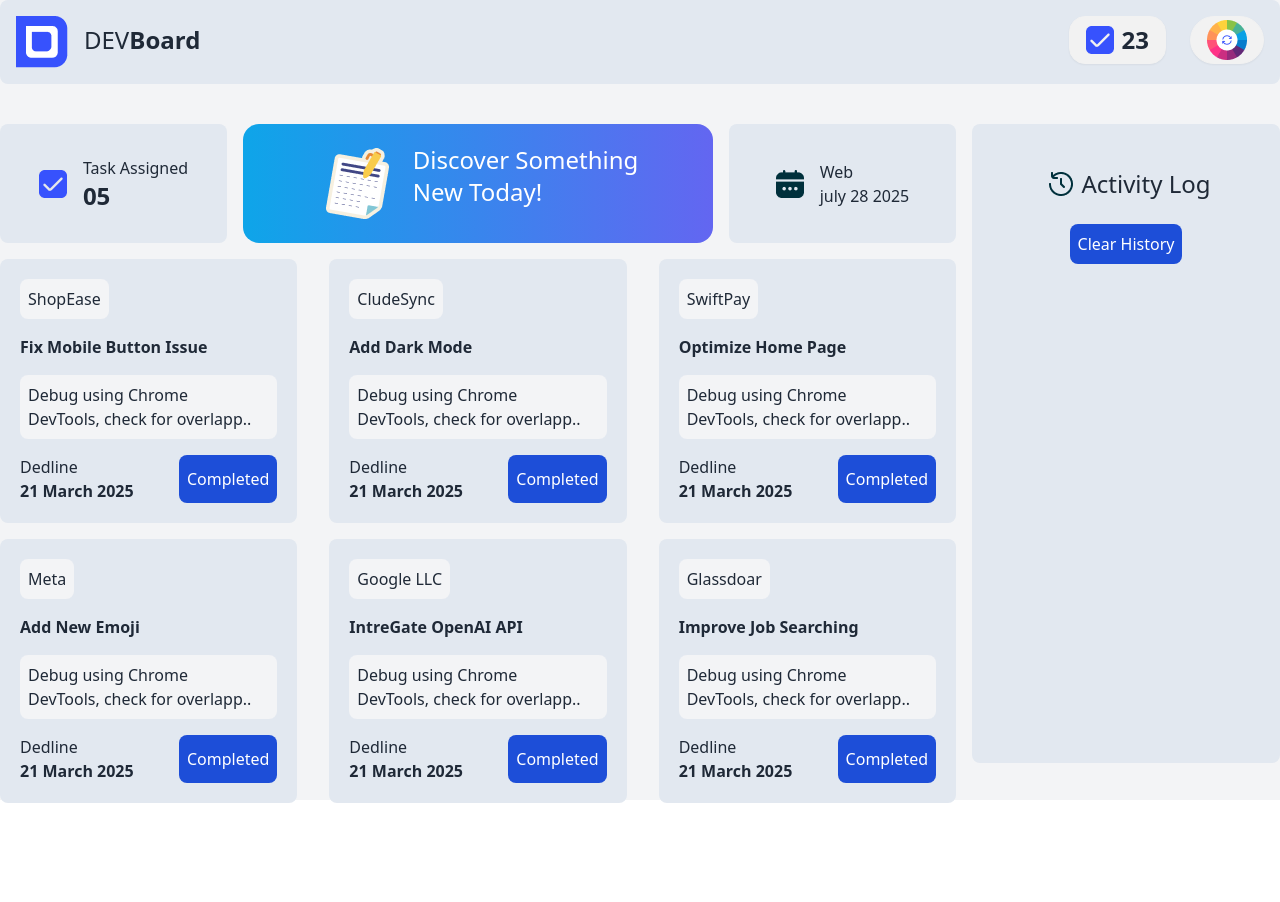
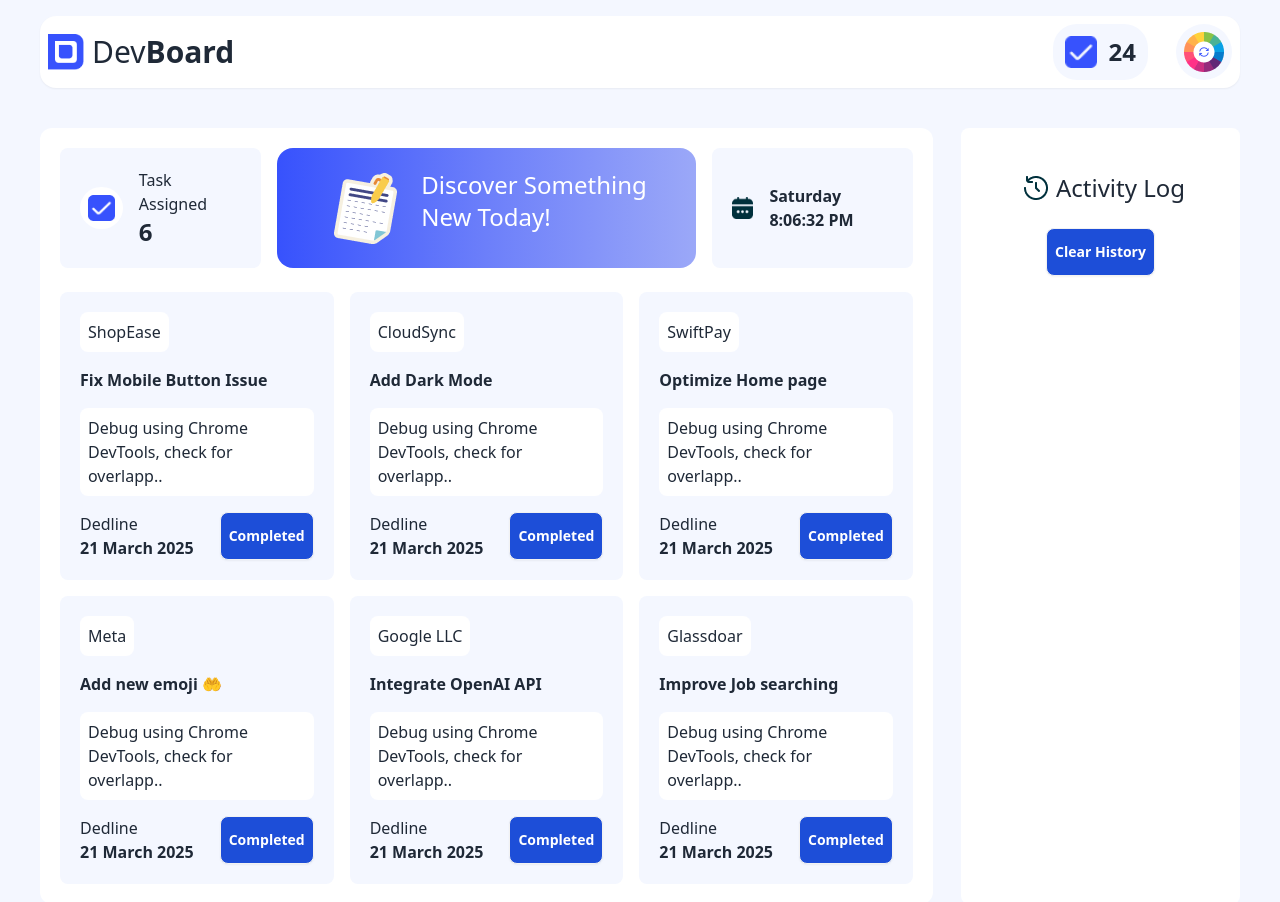
Before and after one commit to sheauly/A5-Dev-Board, a plain HTML site: page index.html in a window 1280 px wide. Before the commit the page ends 803 px from the top, so only its background shows below. Drawn offline with nearby package versions, Linux system fonts and the light colour scheme.

Commit message:
complete the funtionality

```diff
--- a/index.html
+++ b/index.html
@@ -2,50 +2,52 @@
 <html lang="en">
 
 <head>
-    <meta charset="UTF-8" />
-    <meta name="viewport" content="width=device-width, initial-scale=1.0" />
-    <title>A5-Dev</title>
+    <meta charset="UTF-8">
+    <meta name="viewport" content="width=device-width, initial-scale=1.0">
+    <title>DevBoard</title>
     <link href="https://cdn.jsdelivr.net/npm/daisyui@4.12.24/dist/full.min.css" rel="stylesheet" type="text/css" />
     <script src="https://cdn.tailwindcss.com"></script>
 </head>
 
-<body class="bg-slate-100 ">
-    <section class="max-w-screen-xl min-h-screen mx-auto bg-gray-100">
-        <header class=" p-4 bg-slate-200 rounded-lg ">
-            <nav class="flex justify-between">
-                <div class="flex gap-4">
-                    <img src="assets/logo.png" alt="" />
-                    <h4 class="text-2xl my-2">DEV<span class="font-bold">Board</span></h4>
+<body id="body" class="bg-[#F4F7FF] ">
+    <header class="max-w-screen-xl mx-auto px-10 pt-4">
+        <div class="navbar bg-base-100 shadow-sm rounded-2xl">
+            <div class="flex-1 gap-2">
+                <img class="w-9" src="assets/logo.png" alt="">
+                <h1 class="text-3xl">Dev<span class="font-bold">Board</span></h1>
             </div>
-                <div class="flex gap-6">
-                    <button class="btn rounded-2xl">
-                        <img src="assets/checkbox.png" alt="" />
-                        <h3 class="text-2xl font-bold">23</h3>
-                    </button>
-                    <button class="btn rounded-full">
-                        <img src="assets/theme-btn.png" alt="" />
-                    </button>
-
+            <div class="flex-none gap-7">
+                <div class="bg-[#F4F7FF] max-w-24 rounded-3xl">
+                    <div class="flex gap-3 p-3">
+                        <img class="w-8" src="assets/checkbox.png" alt="">
+                        <h1 id="Completed-task" class="text-2xl font-bold">24</h1>
                     </div>
-            </nav>
+                </div>
+                <div class="bg-[#F4F7FF] rounded-full">
+                    <button id="theme-btn" class="p-2 "><img src="assets/theme-btn.png" alt=""></button>
+                </div>
+            </div>
+        </div>
     </header>
-        <section class=" ">
-            <div class="grid grid-cols-4 mt-10 gap-4">
-                <div class="grid col-span-3 gap-4">
+    <main>
+        <section class="max-w-screen-xl mx-auto px-10 mt-5">
+            <div class="grid grid-cols-4 gap-7">
+                <div class="mt-5 col-span-3 gap-4 bg-[#FFFF] p-5 rounded-xl ">
+                    <div class="grid  gap-6">
+                        <section>
                             <div class="grid grid-cols-4 gap-4">
-                        <div id=""
-                            class="flex gap-4 bg-slate-200 rounded-lg justify-center items-center p-5 ">
-                            <div class="bg-gray-200" >
-                                <img id="" src="assets/checkbox.png" alt="" />
+                                <div class="flex gap-4 bg-[#F4F7FF] rounded-lg justify-center items-center p-5 ">
+                                    <div class="bg-[#FFFF] rounded-full">
+                                        <img class="p-2" src="assets/checkbox.png" alt="" />
                                     </div>
                                     <div>
                                         <p>Task Assigned</p>
-                                <h3 id="task-ber" class="text-2xl font-bold">05</h3>
+                                        <h3 id="task-num" class="text-2xl font-bold">6</h3>
                                     </div>
                                 </div>
 
-                        <div
-                            class="grid col-span-2 flex justify-center items-center bg-gradient-to-r from-sky-500 to-indigo-500 text-white p-5 rounded-2xl">
+                                <a href="./blog.html"
+                                    class="grid col-span-2 flex justify-center items-center bg-gradient-to-r from-[#3752FD] via-[#6C7FFA] to-[#9BA8F8] text-white p-5 rounded-2xl">
                                     <div class="flex gap-4">
                                         <div>
                                             <img class="" src="assets/board.png" alt="" />
@@ -54,123 +56,143 @@
                                             <p class="text-2xl">Discover Something <br /> New Today!</p>
                                         </div>
                                     </div>
-                        </div>
+                                </a>
 
-                        <div class="flex bg-slate-200 rounded-lg gap-4 justify-center items-center p-5">
+                                <div class="flex bg-[#F4F7FF] rounded-lg gap-4 justify-center items-center p-5">
                                     <div>
                                         <img src="assets/calender.png" alt="" />
                                     </div>
                                     <div>
-                                <p>Web</p>
-                                <p>july 28 2025</p>
+                                        <p id="real-time" class="font-bold">july 28 2025</p>
                                     </div>
                                 </div>
                             </div>
-                   <div class="mb-6">
-                    <div class="grid grid-cols-3 gap-8 h-[200px]">
-                        <div class="p-5 gap-6 bg-slate-200 rounded-lg">
+                        </section>
+                        <section>
+                            <div class="grid grid-cols-1 lg:grid-cols-3 gap-4">
+                                <!-- cart-1 -->
+                                <div class="p-5 gap-6 bg-[#F4F7FF] rounded-lg">
                                     <div>
-                                <button class=" bg-gray-100 rounded-lg mb-4 p-2">ShopEase</button>
-                                <p class="mb-4 text-1xl font-bold">Fix Mobile Button Issue</p>
-                                <p class="mb-4 bg-gray-100 p-2 rounded-lg">Debug using Chrome <br />DevTools, check for overlapp.. </p>
+                                        <button class=" bg-[#FFFF] rounded-lg mb-4 p-2">ShopEase</button>
+                                        <p id="cart-1" class="mb-4 text-1xl font-bold">Fix Mobile Button Issue</p>
+                                        <p class="mb-4 bg-[#FFFF] p-2 rounded-lg">Debug using Chrome <br />DevTools,
+                                            check for overlapp.. </p>
                                     </div>
                                     <div class="flex justify-between">
                                         <div>
                                             <p>Dedline</p>
                                             <h5 class="font-bold">21 March 2025</h5>
                                         </div>
-                                <button id="button1" class="bg-blue-700 text-white p-2 rounded-lg w-50 ">Completed</button>
+                                        <button id="item-1"
+                                            class="btn bg-blue-700 text-white p-2 rounded-lg w-50">Completed</button>
                                     </div>
                                 </div>
-                        <div class="p-5 gap-6 bg-slate-200 rounded-lg">
+                                <!-- cart-2 -->
+                                <div class="p-5 gap-6 bg-[#F4F7FF] rounded-lg">
                                     <div>
-                                <button class=" bg-gray-100 mb-4 p-2 rounded-lg">CludeSync</button>
-                                <p class="mb-4 text-1xl font-bold">Add Dark Mode</p>
-                                <p class="mb-4 bg-gray-100 p-2 rounded-lg">Debug using Chrome <br />DevTools, check for overlapp.. </p>
-                            </div>
-                            <div class="flex gap-4 justify-between">
-                                <div>
-                                    <p>Dedline</p>
-                                    <h5 class="font-bold">21 March 2025</h5>
-                                </div>
-                                <button id="button2" class="bg-blue-700 text-white p-2 rounded-lg w-50 ">Completed</button>
-                            </div>
-                        </div>
-                        <div class="p-5 gap-6 bg-slate-200 rounded-lg">
-                            <div>
-                                <button class=" bg-gray-100 mb-4 p-2 rounded-lg">SwiftPay</button>
-                                <p class="mb-4 text-1xl font-bold">Optimize Home Page</p>
-                                <p class="mb-4 bg-gray-100 p-2 rounded-lg">Debug using Chrome <br />DevTools, check for overlapp.. </p>
-                            </div>
-                            <div class="flex gap-4 justify-between">
-                                <div>
-                                    <p>Dedline</p>
-                                    <h5 class="font-bold">21 March 2025</h5>
-                                </div>
-                                <button id="button3" class="bg-blue-700 text-white p-2 rounded-lg w-50 ">Completed</button>
-                            </div>
-                        </div>
-                    </div>
-                    <div class="grid grid-cols-3 gap-8 mt-20 h-[200px]">
-                        <div class="p-5 gap-6 bg-slate-200 rounded-lg">
-                            <div>
-                                <button class=" bg-gray-100 mb-4 p-2 rounded-lg">Meta</button>
-                                <p class="mb-4 text-1xl font-bold">Add New Emoji</p>
-                                <p class="mb-4 bg-gray-100 p-2 rounded-lg">Debug using Chrome <br />DevTools, check for overlapp.. </p>
+                                        <button class=" bg-[#FFFF] rounded-lg mb-4 p-2">CloudSync</button>
+                                        <p id="cart-2" class="mb-4 text-1xl font-bold">Add Dark Mode</p>
+                                        <p class="mb-4 bg-[#FFFF] p-2 rounded-lg">Debug using Chrome <br />DevTools,
+                                            check for overlapp.. </p>
                                     </div>
                                     <div class="flex justify-between">
                                         <div>
                                             <p>Dedline</p>
                                             <h5 class="font-bold">21 March 2025</h5>
                                         </div>
-                                <button id="butto4" class="bg-blue-700 text-white p-2 rounded-lg ">Completed</button>
+                                        <button id="item-2"
+                                            class="btn bg-blue-700 text-white p-2 rounded-lg w-50">Completed</button>
                                     </div>
                                 </div>
-                        <div class="p-5 gap-6 bg-slate-200 rounded-lg">
+                                <!-- cart-3 -->
+                                <div class="p-5 gap-6 bg-[#F4F7FF] rounded-lg">
                                     <div>
-                                <button class=" bg-gray-100 mb-4 p-2 rounded-lg">Google LLC</button>
-                                <p class="mb-4 text-1xl font-bold">IntreGate OpenAI API</p>
-                                <p class="mb-4 bg-gray-100 p-2 rounded-lg">Debug using Chrome <br />DevTools, check for overlapp.. </p>
+                                        <button class=" bg-[#FFFF] rounded-lg mb-4 p-2">SwiftPay</button>
+                                        <p id="cart-3" class="mb-4 text-1xl font-bold">Optimize Home page </p>
+                                        <p class="mb-4 bg-[#FFFF] p-2 rounded-lg">Debug using Chrome <br />DevTools,
+                                            check for overlapp.. </p>
                                     </div>
-                            <div class="flex gap-4 justify-between">
+                                    <div class="flex justify-between">
                                         <div>
                                             <p>Dedline</p>
                                             <h5 class="font-bold">21 March 2025</h5>
                                         </div>
-                                <button id="button5" class="bg-blue-700 text-white p-2 rounded-lg w-50 complete-btn">Completed</button>
+                                        <button id="item-3"
+                                            class="btn bg-blue-700 text-white p-2 rounded-lg w-50">Completed</button>
                                     </div>
                                 </div>
-                        <div class="p-5 gap-6 bg-slate-200 rounded-lg">
+                                <!-- cart-4 -->
+                                <div class="p-5 gap-6 bg-[#F4F7FF] rounded-lg">
                                     <div>
-                                <button class=" bg-gray-100 mb-4 rounded-lg p-2">Glassdoar</button>
-                                <p class="mb-4 text-1xl font-bold">Improve Job Searching</p>
-                                <p class="mb-4 bg-gray-100 rounded-lg p-2">Debug using Chrome <br />DevTools, check for overlapp.. </p>
+                                        <button class=" bg-[#FFFF] rounded-lg mb-4 p-2">Meta</button>
+                                        <p id="cart-4" class="mb-4 text-1xl font-bold">Add new emoji 🤲</p>
+                                        <p class="mb-4 bg-[#FFFF] p-2 rounded-lg">Debug using Chrome <br />DevTools,
+                                            check for overlapp.. </p>
                                     </div>
-                            <div class="flex gap-4 justify-between">
+                                    <div class="flex justify-between">
                                         <div>
                                             <p>Dedline</p>
                                             <h5 class="font-bold">21 March 2025</h5>
                                         </div>
-                                <button id="butto6" class="bg-blue-700 text-white p-2 rounded-lg w-50 ">Completed</button>
+                                        <button id="item-4"
+                                            class="btn bg-blue-700 text-white p-2 rounded-lg w-50">Completed</button>
+                                    </div>
+                                </div>
+                                <!-- cart-5 -->
+                                <div class="p-5 gap-6 bg-[#F4F7FF] rounded-lg">
+                                    <div>
+                                        <button class=" bg-[#FFFF] rounded-lg mb-4 p-2">Google LLC</button>
+                                        <p id="cart-5" class="mb-4 text-1xl font-bold">Integrate OpenAI API </p>
+                                        <p class="mb-4 bg-[#FFFF] p-2 rounded-lg">Debug using Chrome <br />DevTools,
+                                            check for overlapp.. </p>
+                                    </div>
+                                    <div class="flex justify-between">
+                                        <div>
+                                            <p>Dedline</p>
+                                            <h5 class="font-bold">21 March 2025</h5>
+                                        </div>
+                                        <button id="item-5"
+                                            class="btn bg-blue-700 text-white p-2 rounded-lg w-50">Completed</button>
+                                    </div>
+                                </div>
+                                <!-- cart-6 -->
+                                <div class="p-5 gap-6 bg-[#F4F7FF] rounded-lg">
+                                    <div>
+                                        <button class=" bg-[#FFFF] rounded-lg mb-4 p-2">Glassdoar</button>
+                                        <p id="cart-6" class="mb-4 text-1xl font-bold">Improve Job searching </p>
+                                        <p class="mb-4 bg-[#FFFF] p-2 rounded-lg">Debug using Chrome <br />DevTools,
+                                            check for overlapp.. </p>
+                                    </div>
+                                    <div class="flex justify-between">
+                                        <div>
+                                            <p>Dedline</p>
+                                            <h5 class="font-bold">21 March 2025</h5>
+                                        </div>
+                                        <button id="item-6"
+                                            class="btn bg-blue-700 text-white p-2 rounded-lg w-50">Completed</button>
                                     </div>
                                 </div>
                             </div>
+                        </section>
                     </div>
                 </div>
                 <!-- activity card -->
-                <div class="bg-slate-200 rounded-lg text-center justify-center items-center p-10 ">
+                <div class="bg-[#FFFF] col-span-1 rounded-lg text-center justify-center items-center p-10 mt-5 ">
                     <div class="flex justify-center items-center mb-5">
                         <img class="p-2" src="assets/activity.png" alt="" />
                         <p class="text-2xl">Activity Log</p>
                     </div>
-                    <button class="bg-blue-700 text-white p-2 rounded-lg w-50">Clear History</button>
+                    <button id="clear-btn" class="bg-blue-700 text-white p-2 rounded-lg w-50 btn ">Clear
+                        History</button>
+                    <div id="cart-cointainer" class="flex flex-col gap-5 mt-7">
+
                     </div>
                 </div>
             </div>
         </section>
-    </section>
-    <script src="utilities/utilities.js"></script>
-<script src="js/script.js"></script>
+    </main>
+    <script src="./js/script.js"></script>
+
 </body>
 
 </html>
--- a/js/script.js
+++ b/js/script.js
@@ -1,7 +1,69 @@
-document.getElementById("button1").addEventListener('click', function(){
-    const cheakButton = getCheakButtonById("task-ber");
+const changeColor = ["green", "blue", "#3752FD", "#63f0f4", "#4cb7ba", "#4ca8ba"];
+let index = 0;
 
-    for (let i = 0; i < cheakButton.length; i--){
-        console.log(cheakButton);
+document.getElementById("theme-btn").addEventListener("click", function () {
+    document.getElementById("body").style.background = changeColor[index];
+    index = (index + 1) % changeColor.length
+});
+
+function updateTask () {
+    let taskNum = document.getElementById("task-num").innerText;
+    let task = parseInt(taskNum);
+    let completedTask = document.getElementById("Completed-task").innerText;
+    let complete = parseInt(completedTask)
+    if(task>0) {
+        task = task-1
+        complete = complete+1;
+        alert("Bord Update Successfully")
     }
+
+    document.getElementById("task-num").innerText = task
+    document.getElementById("Completed-task").innerText = complete
+    if(task===0){
+        alert("congrates..!! You Have Compelete All Task")
+    }
+}
+
+function addCartItems(butttonId, cartId) {
+    const button = document.getElementById(butttonId);
+    button.addEventListener("click", function () {
+        const times = new Date().toLocaleTimeString();
+        const cart1 = document.getElementById(cartId);
+        const newElement = document.createElement("cart-cointainer");
+        updateTask()
+        newElement.textContent = `You have Complete The Task ${cart1.textContent} at : ${times}`;
+        newElement.classList.add(
+            "bg-[#F4F7FF]",
+            "p-3",
+            "rounded-lg",
+            "border"
+
+        );
+        document.getElementById("cart-cointainer").appendChild(newElement);
+        document.getElementById(butttonId).disabled = true;
+
+
+    })
+}
+
+
+addCartItems("item-1", "cart-1");
+addCartItems("item-2", "cart-2");
+addCartItems("item-3", "cart-3");
+addCartItems("item-4", "cart-4");
+addCartItems("item-5", "cart-5");
+addCartItems("item-6", "cart-6");
+
+
+
+
+
+document.getElementById("clear-btn").addEventListener("click", function(){
+    document.getElementById("cart-cointainer").innerHTML = "";
 })
+
+
+const times = new Date();
+const options = { weekday: "long", hour: "numeric", minute: "numeric", second: "numeric", hour12: true };
+const now = times.toLocaleString("en-US", options)
+document.getElementById("real-time").innerText = now
```
Also changed, not shown: blog.html (added, +78 -0 lines), utilities/utilities.js (+5 -5 lines). Lines whose indentation alone changed are shown as unchanged.
